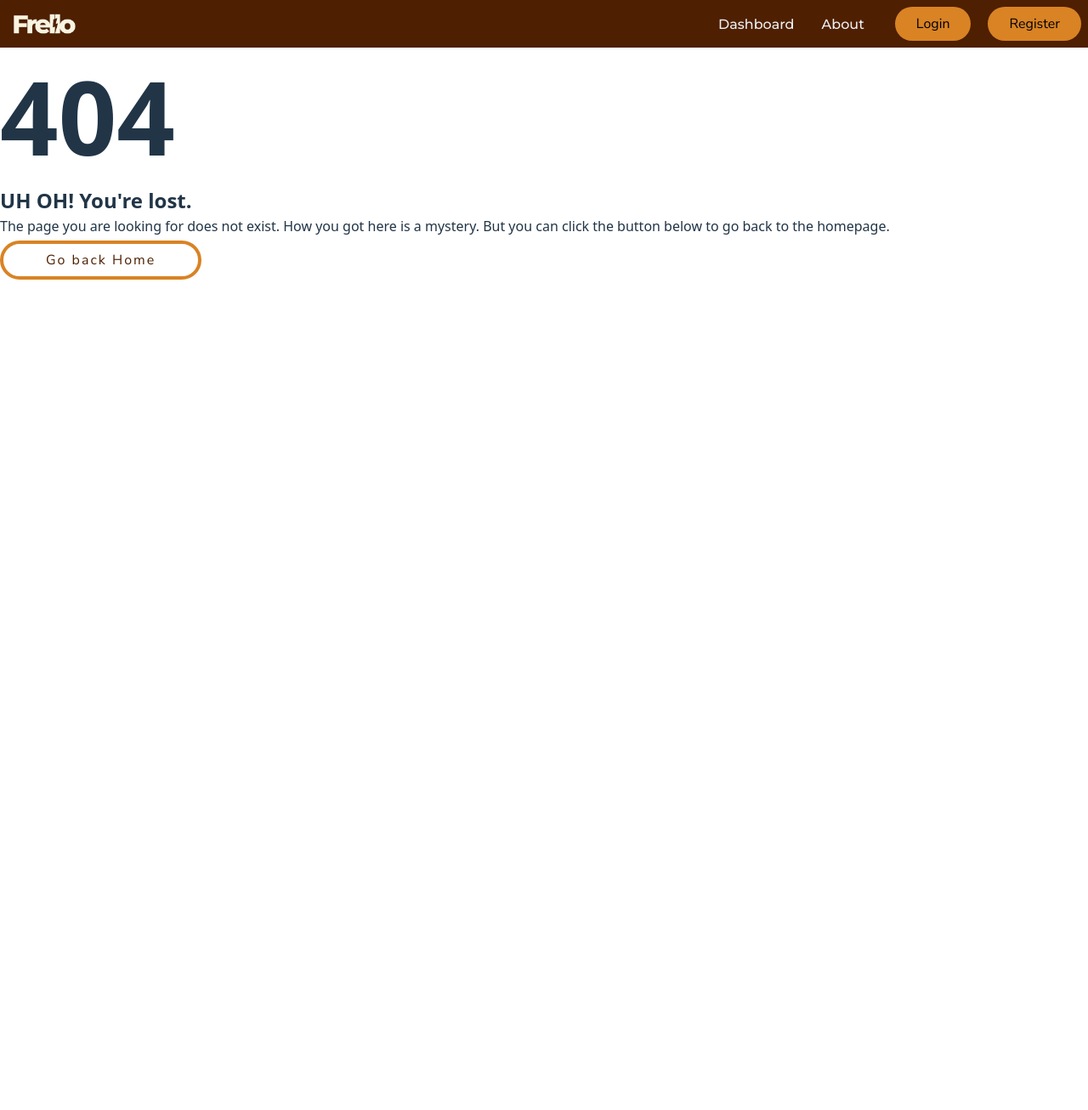
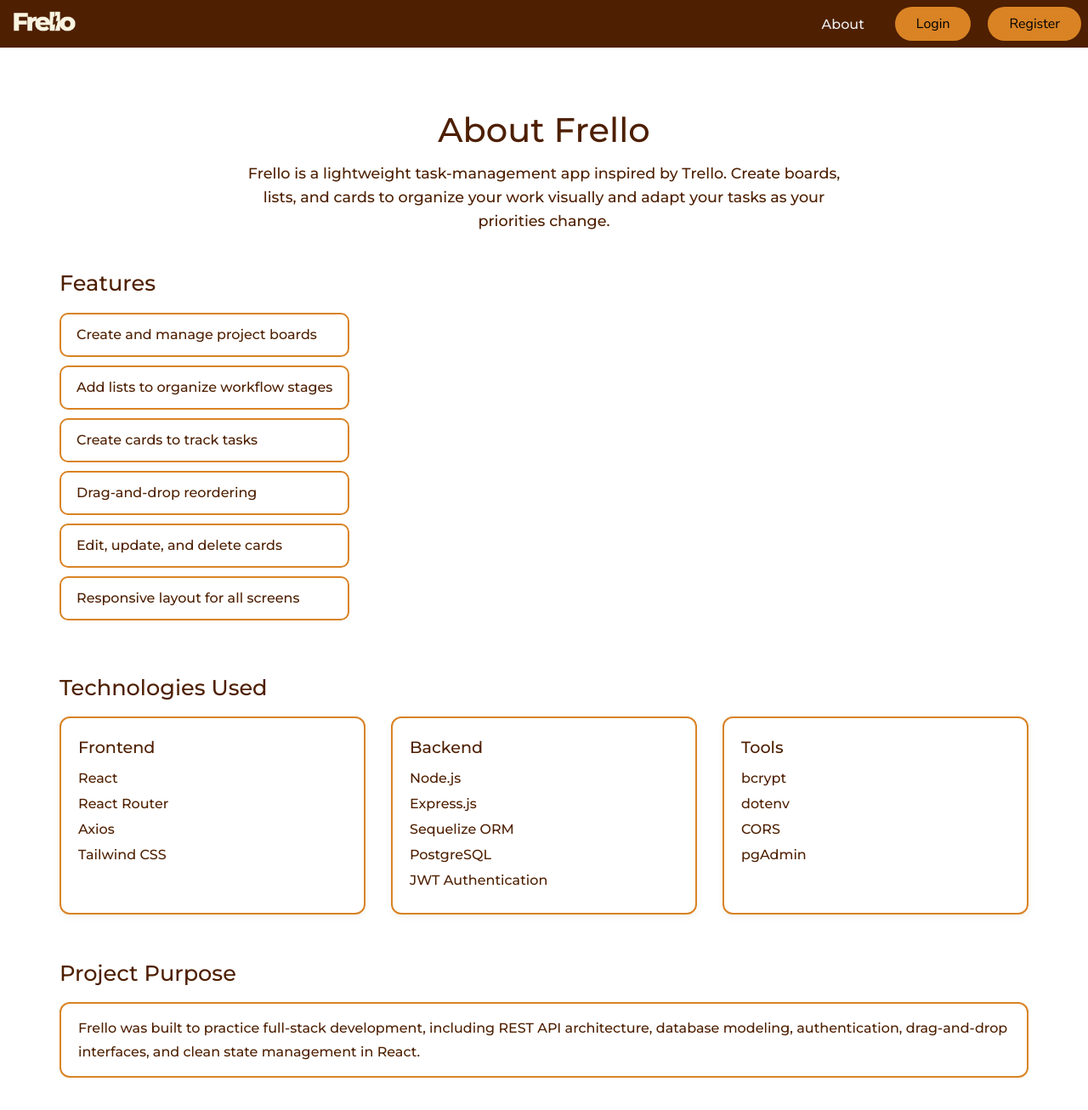
Before and after one commit to Gpiero19/Trello-project, a React (Vite) app in the folder my-app/frontend/: page /about in a window 1280 px wide. Shown: the top 1306 px of the page at 85% size. Before the commit the page ends 800 px from the top, so only its background shows below. Built offline with nearby package versions, Linux system fonts and the light colour scheme.

Commit message:
About.jsx creation

```diff
--- /dev/null
+++ b/my-app/frontend/src/About/About.jsx
@@ -0,0 +1,76 @@
+import './about.css'
+
+const About = () => {
+    return(
+        <section className="about-page">
+        <div className="container">
+            <h1 className="about-title">About Frello</h1>
+            <p className="about-subtitle">
+            Frello is a lightweight task-management app inspired by Trello.
+            Create boards, lists, and cards to organize your work visually
+            and adapt your tasks as your priorities change.
+            </p>
+
+            <div className="section">
+            <h2 className="section-title">Features</h2>
+            <ul className="features-list">
+                <li className="feature-item">Create and manage project boards</li>
+                <li className="feature-item">Add lists to organize workflow stages</li>
+                <li className="feature-item">Create cards to track tasks</li>
+                <li className="feature-item">Drag-and-drop reordering</li>
+                <li className="feature-item">Edit, update, and delete cards</li>
+                <li className="feature-item">Responsive layout for all screens</li>
+            </ul>
+            </div>
+
+            <div className="section">
+            <h2 className="section-title">Technologies Used</h2>
+
+            <div className="tech-columns">
+                <div className="tech-category">
+                <h3 className="tech-title">Frontend</h3>
+                <ul className="tech-list">
+                    <li>React</li>
+                    <li>React Router</li>
+                    <li>Axios</li>
+                    <li>Tailwind CSS</li>
+                </ul>
+                </div>
+
+                <div className="tech-category">
+                <h3 className="tech-title">Backend</h3>
+                <ul className="tech-list">
+                    <li>Node.js</li>
+                    <li>Express.js</li>
+                    <li>Sequelize ORM</li>
+                    <li>PostgreSQL</li>
+                    <li>JWT Authentication</li>
+                </ul>
+                </div>
+
+                <div className="tech-category">
+                <h3 className="tech-title">Tools</h3>
+                <ul className="tech-list">
+                    <li>bcrypt</li>
+                    <li>dotenv</li>
+                    <li>CORS</li>
+                    <li>pgAdmin</li>
+                </ul>
+                </div>
+            </div>
+            </div>
+
+            <div className="section">
+            <h2 className="section-title">Project Purpose</h2>
+            <p className="purpose-text">
+                Frello was built to practice full-stack development, including REST API architecture,
+                database modeling, authentication, drag-and-drop interfaces, and clean state management in React.
+            </p>
+            </div>
+        </div>
+        </section>
+
+    );
+};
+
+export default About
--- /dev/null
+++ b/my-app/frontend/src/About/about.css
@@ -0,0 +1,101 @@
+.about-page .container {
+  display: flex;
+  flex-direction: column;
+}
+
+.about-page {
+  padding: 60px 20px;
+  font-family: "Montserrat", sans-serif;
+  color: #4E1F00;
+}
+
+.container {
+  max-width: 900px;
+  margin: 0 auto;
+}
+
+/* Titles */
+.about-title {
+  font-size: 2.5rem;
+  font-weight: 700;
+  margin-bottom: 15px;
+  text-align: center;
+  color: #4E1F00;
+}
+
+.about-subtitle {
+  font-size: 1.1rem;
+  text-align: center;
+  max-width: 700px;
+  margin: 0 auto 40px;
+  line-height: 1.6;
+  color: #4E1F00;
+}
+
+.section {
+  margin-bottom: 50px;
+}
+
+.section-title {
+  font-size: 1.6rem;
+  margin-bottom: 15px;
+  color: #4E1F00;
+  font-weight: 600;
+}
+
+/* Feature items */
+.features-list {
+  list-style: none;
+  padding: 0;
+  max-width: fit-content;
+}
+
+.feature-item {
+  padding: 12px 18px;
+  margin-bottom: 10px;
+  border-radius: 10px;
+  border: 2px solid #D98324;
+  transition: 0.2s ease;
+}
+
+/* Technologies section */
+.tech-columns {
+  display: flex;
+  flex-wrap: wrap;
+  gap: 30px;
+}
+
+.tech-category {
+  flex: 1;
+  min-width: 250px;
+  padding: 20px;
+  border-radius: 12px;
+  border: 2px solid #D98324;
+  box-shadow: 0 3px 8px rgba(0, 0, 0, 0.05);
+}
+
+.tech-title {
+  font-size: 1.2rem;
+  margin-bottom: 10px;
+  font-weight: 600;
+  color: #4E1F00;
+}
+
+.tech-list {
+  list-style: none;
+  padding-left: 0;
+}
+
+.tech-list li {
+  margin-bottom: 6px;
+  color: #4E1F00;
+}
+
+
+.purpose-text {
+  line-height: 1.7;
+  color: #4E1F00;
+  padding: 15px 20px;
+  border-radius: 12px;
+  border: 2px solid #D98324;
+}
--- a/my-app/frontend/src/Navbar/Navbar.css
+++ b/my-app/frontend/src/Navbar/Navbar.css
@@ -14,7 +14,7 @@ https://colorhunt.co/palette/f8f4e1feba1774512d4e1f00 */
   min-height: 3.5em;
   display: flex;
   align-items: center;
-  justify-content: flex-end;
+  justify-content: space-between;
   padding: 8px;
 }
 
@@ -23,18 +23,17 @@ https://colorhunt.co/palette/f8f4e1feba1774512d4e1f00 */
 }
 
 .img-logo {
-  display: flex;
   box-sizing: border-box;
   margin-right: auto;
 }
 
-img {
+.navbar img {
   height: 30px;
 }
 .user-name {
   color: #edf0f1;
 }
-li, a {
+.navbar li, .navbar a {
   font-family: "Montserrat", sans-serif;
   font-weight: 500;
   font-size: 16px;
@@ -55,7 +54,7 @@ li, a {
   transition: all 0.3s ease 0s;
 }
 
-.left-panel li a:hover{
+.left-panel li a:hover .logo:hover{
   color: #D98324;
 }
 
--- a/my-app/frontend/src/Navbar/Navbar.jsx
+++ b/my-app/frontend/src/Navbar/Navbar.jsx
@@ -14,22 +14,20 @@ function Navbar() {
 return (
 
   <div className="navbar">
-    <NavLink className='img-logo' to={"/"}>
-    <div className='img-logo'>
-      <img className='logo' src={frelloLogo} alt="logo" /> </div>
+    <NavLink className='img-logo' to={"/dashboard"}>
+      <img className='logo' src={frelloLogo} alt="logo" />
     </NavLink>
 
-    <nav className="navbar-cont">
       <ul className='left-panel'>
-        <NavLink to={"/dashboard"}>
-        <li>Dashboard</li>
-        {/* Update About link */}
-        </NavLink>
-        <li>About</li>
+        <li>
+          <NavLink to={"/about"}>
+            About
+          </NavLink>
+        </li>
       </ul>
-    </nav>
 
-      <ul className='right-panel'>
+
+      <div className='right-panel'>
       {user ? (
         <>
           <span className='user-name'>Welcome {user.name}!</span>  {/* Fix user name, not showing in navbar! */}
@@ -41,7 +39,7 @@ return (
           <button onClick={() => setShowRegister(true)}>Register</button>
         </>
       )}
-      </ul>
+      </div>
 
         {/* Register Modal */}
       {showLogin && <LoginModal onClose={() => setShowLogin(false)} />}
--- a/my-app/frontend/src/NotFoundPage/NotFoundPage.css
+++ b/my-app/frontend/src/NotFoundPage/NotFoundPage.css
@@ -12,13 +12,13 @@
 }
 
 .NotFoundMessage {
-    /* display: block;
+    display: block;
     margin-block-start: 1em;
     margin-block-end: 1em;
     margin-inline-start: 1em;
     margin-inline-end: 1em;
     unicode-bidi: isolate;
-    max-width: 50%; */
+    max-width: 50%;
     align-self: center !important;
 }
 button {
--- a/my-app/frontend/src/NotFoundPage/NotFoundPage.jsx
+++ b/my-app/frontend/src/NotFoundPage/NotFoundPage.jsx
@@ -14,7 +14,8 @@ const NotFoundPage = () => {
                 How you got here is a mystery. But you can click the button below
                 to go back to the homepage.
                 </p>
-                <Link to={"/"}>
+                <Link to={"/dashboard"}>
+                <br/>
                     <button className="btn orange">Go back Home</button>
                 </Link>
             </div>
--- a/my-app/frontend/src/components/BoardDetailView/BoardDetailView.jsx
+++ b/my-app/frontend/src/components/BoardDetailView/BoardDetailView.jsx
@@ -28,8 +28,17 @@ function BoardsDetailView() {
   };
 
   useEffect(() => {
-    fetchBoard();
-  }, [boardId]);
+     async function fetchBoard () {
+      try {
+          const res = await axiosInstance.get(`/boards/${boardId}`);
+          console.log('Fetched board data:', res.data); // <-- check this
+          setBoard(res.data)
+      } catch (err) {
+          console.error('Failed to load board details', err)
+      }
+  }
+  fetchBoard();
+}, [boardId])
 
   const refreshBoard = async () => fetchBoard();
 
--- a/my-app/frontend/src/main.jsx
+++ b/my-app/frontend/src/main.jsx
@@ -2,7 +2,8 @@ import { StrictMode } from "react";
 import { createRoot } from "react-dom/client";
 import "./index.css";
 import Navbar from "./Navbar/Navbar.jsx";
-import Mainboard from "./MainBoard.jsx";
+// import Mainboard from "./MainBoard.jsx";
+import About from "./About/About.jsx";
 import NotFoundPage from "./NotFoundPage/NotFoundPage.jsx";
 import { BrowserRouter, Route, Routes } from "react-router-dom";
 import Dashboard from "./Dashboard/dashboard.jsx";
@@ -11,6 +12,7 @@ import BoardsDetailView from "./components/BoardDetailView/BoardDetailView.jsx";
 
 
 // npx vite
+// npm start
 
 
 createRoot(document.getElementById("root")).render(
@@ -19,12 +21,12 @@ createRoot(document.getElementById("root")).render(
       <BrowserRouter>
         <Navbar />
         <Routes>
-          <Route path="/" element={<Mainboard />} />
+          {/* <Route path="/" element={<Mainboard />} /> */}
           <Route path="/dashboard" element={<Dashboard />} />
           <Route path="/boards/:boardId" element={<BoardsDetailView />} />
+          <Route path="/about" element={<About />} />
           <Route path="*" element={<NotFoundPage />} />
         </Routes>
-
         </BrowserRouter>
       </AuthProvider>
   </StrictMode>
```
